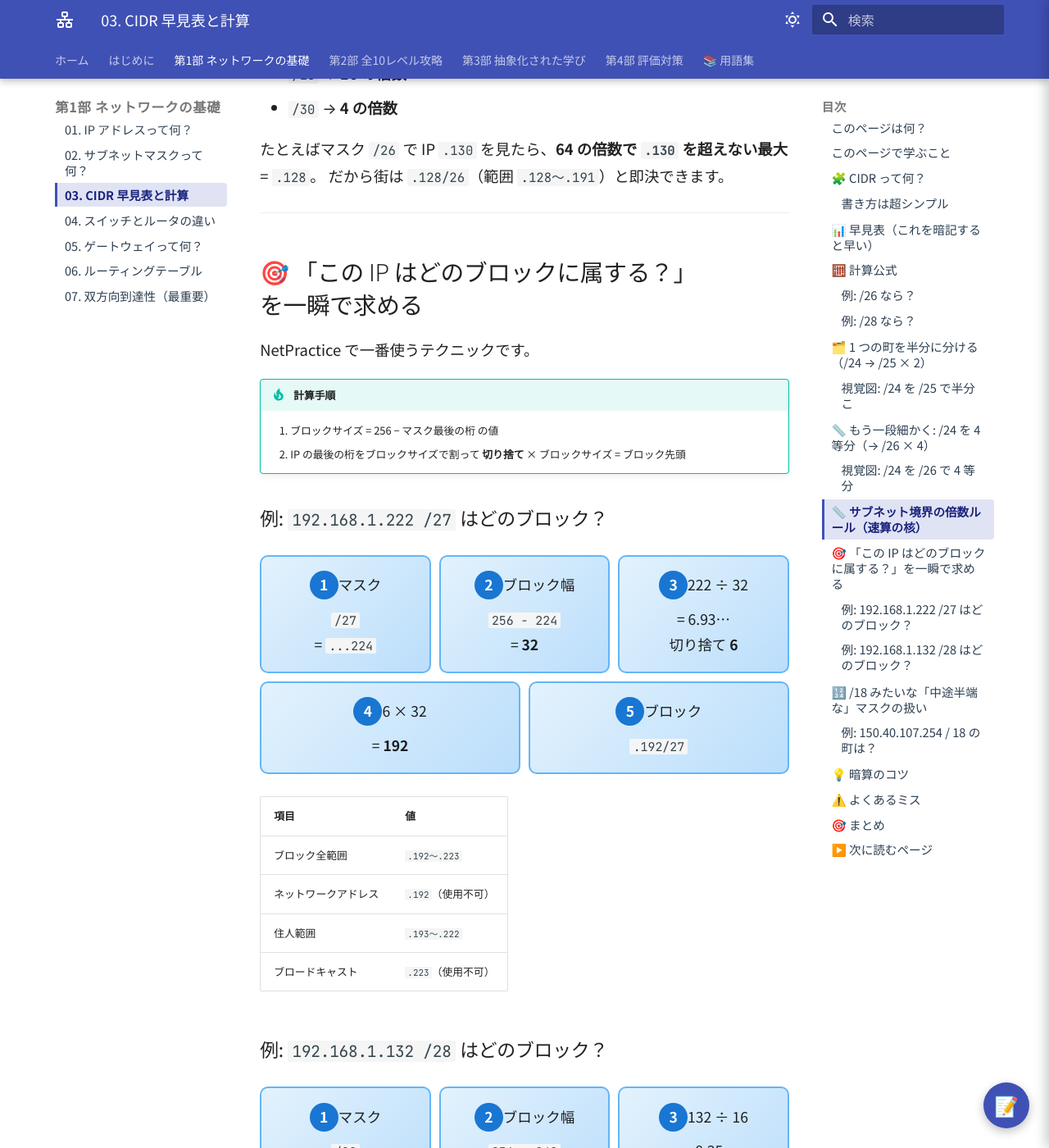
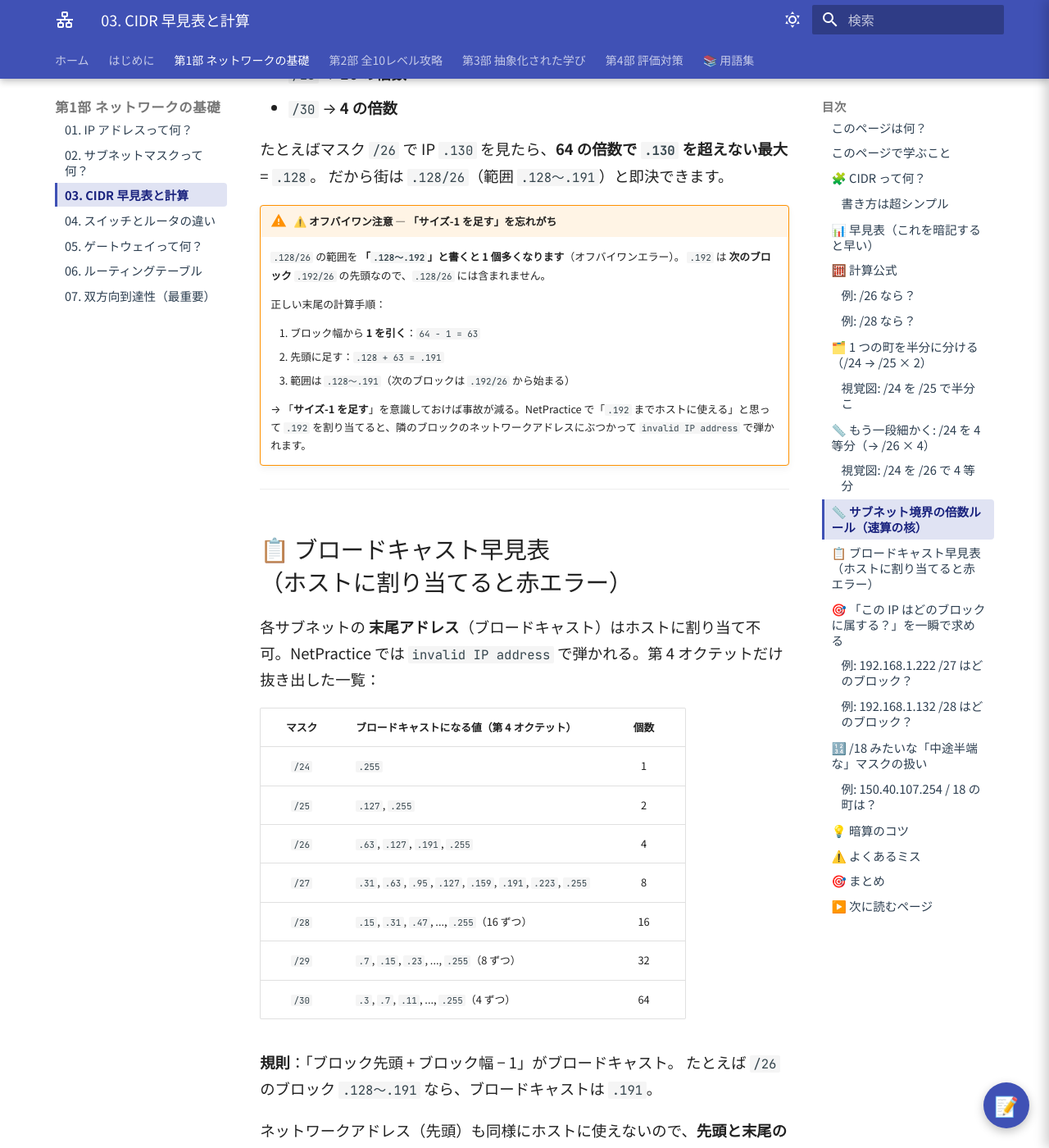
Before and after one commit to Tsunanko/netpractice-guide, an MkDocs documentation site: the page built from docs/01-basics/cidr.md, in a window 1280 px wide and 1400 px high, scrolled down 7649 px. Shown: the whole window at 82% size. Built offline with MkDocs 1.6.1 and Material for MkDocs 9.7.7, drawn with Linux system fonts in a browser that asks for light colours; some of the changed text lies outside the part shown.

Commit message:
Add off-by-one warning and broadcast quick-reference table to CIDR
Per user note: subnet range calculation often misses the "subtract 1
from block size" step (e.g., writing .128/26 as .128〜.192 instead of
.128〜.191), causing collisions with the next block's network address.

- New ⚠️ warning callout immediately after the boundary-multiples
  section, with the correct 3-step calculation procedure
- New 📋 broadcast quick-reference table (with anchor `#broadcast-quick-ref`)
  listing the 4th-octet broadcast values per mask (/24 through /30) plus
  per-mask count, so subnet-mask.md can link into it

Co-Authored-By: Claude Opus 4.7 (1M context) <noreply@anthropic.com>

```diff
--- a/docs/01-basics/cidr.md
+++ b/docs/01-basics/cidr.md
@@ -273,6 +273,39 @@ NetPractice で「この IP はどの街に属する？」を秒で出すため
 たとえばマスク `/26` で IP `.130` を見たら、**64 の倍数で `.130` を超えない最大** = `.128`。
 だから街は `.128/26`（範囲 `.128〜.191`）と即決できます。
 
+!!! warning "⚠️ オフバイワン注意 — 「サイズ-1 を足す」を忘れがち"
+    `.128/26` の範囲を **「`.128〜.192`」と書くと 1 個多くなります**（オフバイワンエラー）。
+    `.192` は **次のブロック** `.192/26` の先頭なので、`.128/26` には含まれません。
+
+    正しい末尾の計算手順：
+
+    1. ブロック幅から **1 を引く**：`64 − 1 = 63`
+    2. 先頭に足す：`.128 + 63 = .191`
+    3. 範囲は `.128〜.191`（次のブロックは `.192/26` から始まる）
+
+    → 「**サイズ-1 を足す**」を意識しておけば事故が減る。NetPractice で「`.192` までホストに使える」と思って `.192` を割り当てると、隣のブロックのネットワークアドレスにぶつかって `invalid IP address` で弾かれます。
+
+---
+
+## 📋 ブロードキャスト早見表（ホストに割り当てると赤エラー） {#broadcast-quick-ref}
+
+各サブネットの **末尾アドレス**（ブロードキャスト）はホストに割り当て不可。NetPractice では `invalid IP address` で弾かれる。第 4 オクテットだけ抜き出した一覧：
+
+| マスク | ブロードキャストになる値（第 4 オクテット） | 個数 |
+|:-:|:---|:-:|
+| `/24` | `.255` | 1 |
+| `/25` | `.127`, `.255` | 2 |
+| `/26` | `.63`, `.127`, `.191`, `.255` | 4 |
+| `/27` | `.31`, `.63`, `.95`, `.127`, `.159`, `.191`, `.223`, `.255` | 8 |
+| `/28` | `.15`, `.31`, `.47`, ..., `.255`（16 ずつ） | 16 |
+| `/29` | `.7`, `.15`, `.23`, ..., `.255`（8 ずつ） | 32 |
+| `/30` | `.3`, `.7`, `.11`, ..., `.255`（4 ずつ） | 64 |
+
+**規則**：「ブロック先頭 + ブロック幅 − 1」がブロードキャスト。
+たとえば `/26` のブロック `.128〜.191` なら、ブロードキャストは `.191`。
+
+ネットワークアドレス（先頭）も同様にホストに使えないので、**先頭と末尾の 2 個** を引いた残りが「住人が使える範囲」になります。
+
 ---
 
 ## 🎯 「この IP はどのブロックに属する？」を一瞬で求める
```
